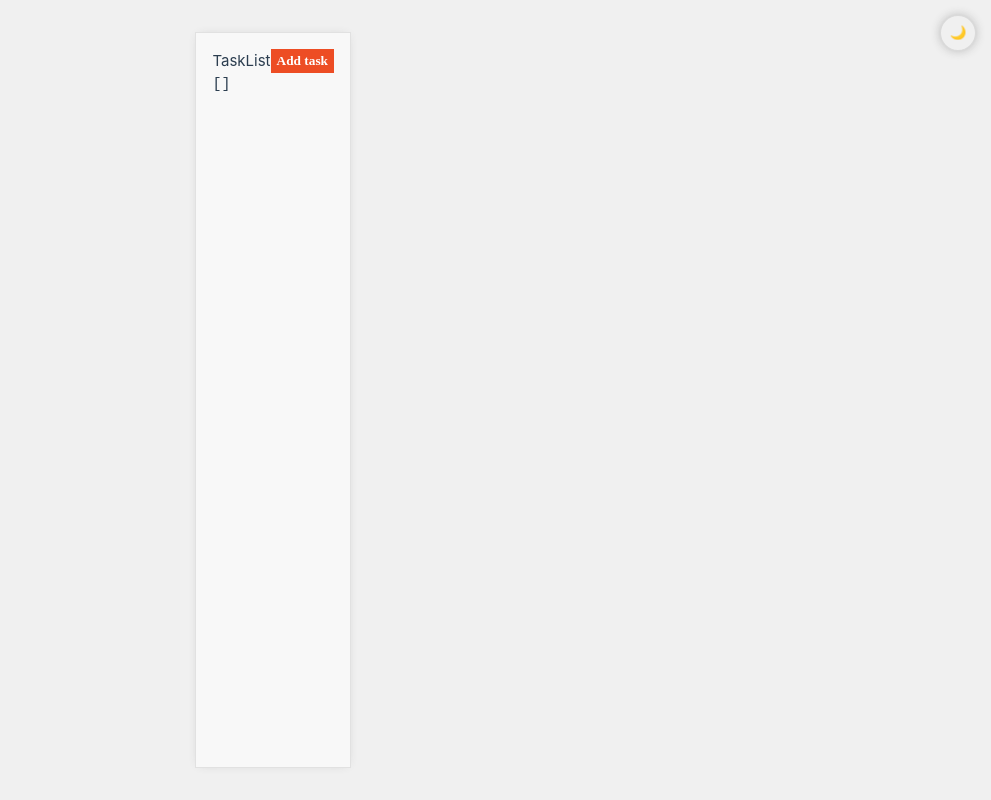
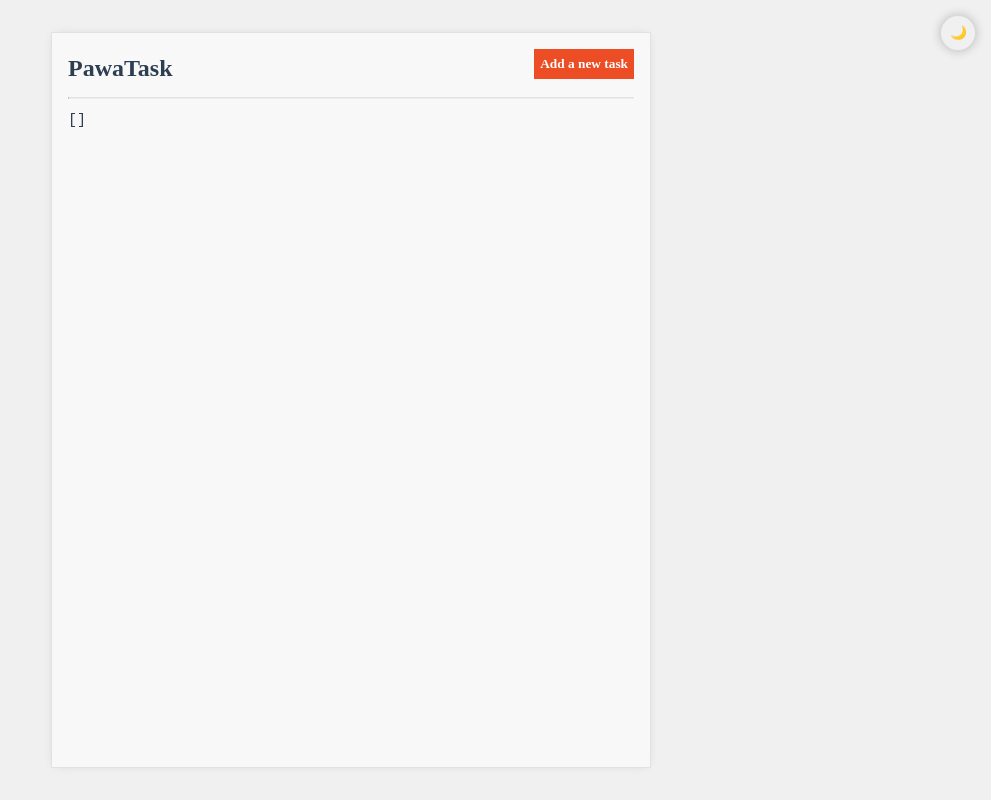
Before and after one commit to umbrellait-Andrey-Zolotarev/pawa-task, a Vue app: page / in a window 1280 px wide. Shown: the whole page, without its empty margins (289-1280 px from the left). Built offline with nearby package versions, Linux system fonts and the light colour scheme.

Commit message:
Add adaptive TaskListView frame and DarkMode button

```diff
--- a/src/App.vue
+++ b/src/App.vue
@@ -33,8 +33,17 @@ onBeforeMount(() => {
 
   #app {
     display: grid;
-    grid-template-columns: 1fr 1fr;
+    grid-template-columns: 1fr;
     padding: 0 2rem;
+  }
+  .frame {
+    width: 600px;
+  }
+}
+
+@media (max-width: 500px) {
+  #app {
+    padding: 0;
   }
 }
 </style>
--- a/src/assets/base.css
+++ b/src/assets/base.css
@@ -73,6 +73,7 @@ body {
 
 button {
     width: fit-content;
+    height: 30px;
     background-color: rgba(237, 77, 36, 1);
     box-sizing: border-box;
     border-width: 0;
@@ -84,3 +85,8 @@ button {
     text-align: center;
     cursor: pointer;
 }
+
+hr {
+    border-top: 1px solid var(--color-border);
+    margin: 10px 0 10px 0;
+}
--- a/src/components/DarkModeToggle.vue
+++ b/src/components/DarkModeToggle.vue
@@ -1,10 +1,8 @@
 <template>
-  <div>
-    <button class="button" @click="toggleDarkMode">
-      <span v-if="!darkMode">🌙</span>
-      <span v-else>☀️</span>
-    </button>
-  </div>
+  <button class="button dark-button" @click="toggleDarkMode">
+    <span v-if="!darkMode">🌙</span>
+    <span v-else>☀️</span>
+  </button>
 </template>
 
 <script setup lang="ts">
@@ -32,5 +30,14 @@ const toggleDarkMode = () => {
   position: fixed;
   top: 15px;
   right: 15px;
+  z-index: 1;
+  padding-right: 5px;
+}
+@media (max-width: 500px) {
+  .dark-button {
+    position: fixed;
+    left: calc(50% - 18px);
+    top: 15px;
+  }
 }
 </style>
--- a/src/views/TaskListView.vue
+++ b/src/views/TaskListView.vue
@@ -1,10 +1,12 @@
 <template>
   <main class="frame">
     <DarkModeToggle />
+
     <div class="header">
-      <div class="title">TaskList</div>
-      <button @click="addTask">Add task</button>
+      <div class="title">PawaTask</div>
+      <button @click="addTask">Add a new task</button>
     </div>
+    <hr />
     <pre>{{ tasks }}</pre>
   </main>
 </template>
@@ -40,5 +42,9 @@ const addTask = () => {
 
 .title {
   width: 100%;
+  font-family: 'Proxima Nova', serif;
+  font-weight: 700;
+  font-style: normal;
+  font-size: 24px;
 }
 </style>
```
Also changed, not shown: 1 other file (tests, documents, lock files or other folders).
